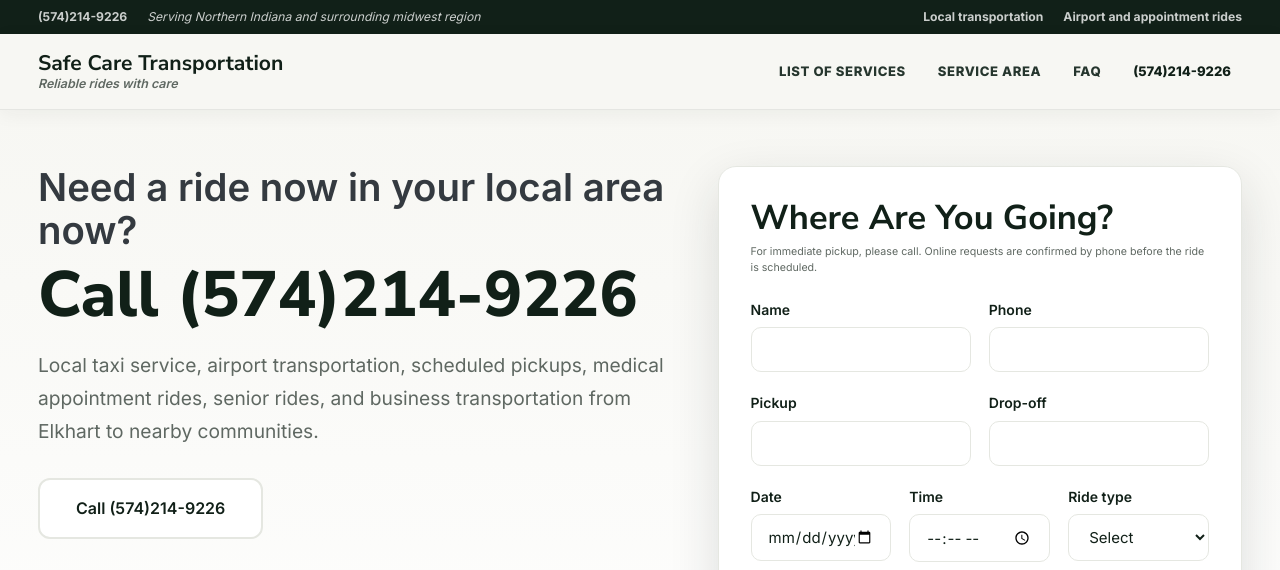
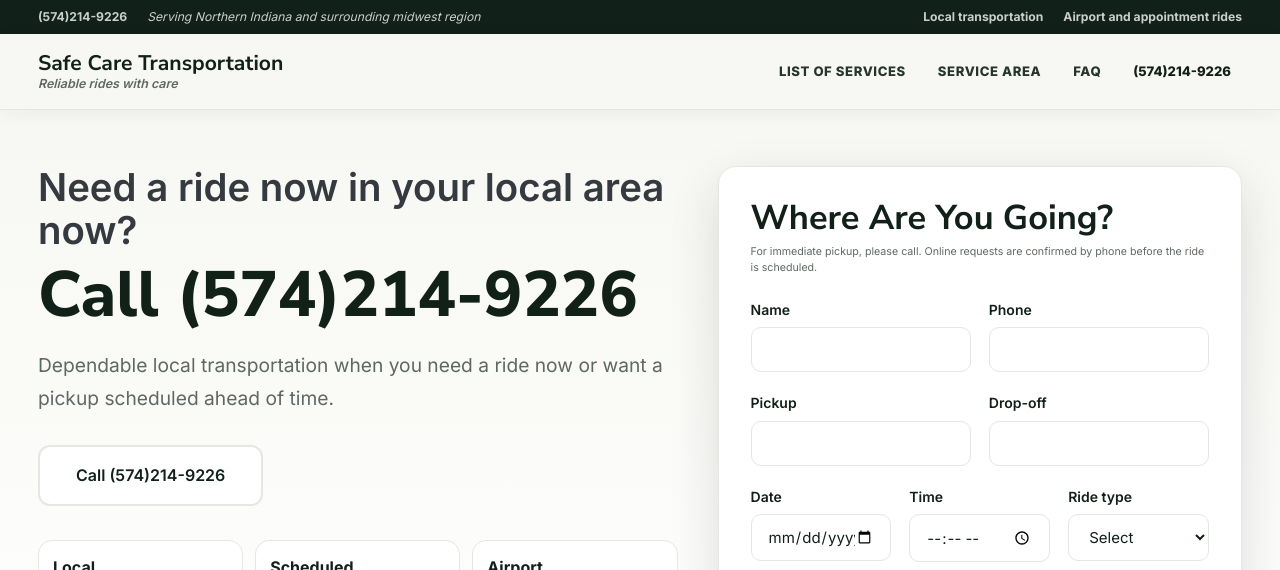
Before and after one commit to Calvero23/Elkhart-Transportation, a plain HTML site: page index.html in a window 1280 px wide. Shown: the top 570 px of the page. Drawn offline with Linux system fonts and the light colour scheme.

Commit message:
Tighten homepage hero copy

```diff
--- a/index.html
+++ b/index.html
@@ -125,7 +125,7 @@
             <span class="booking-hero__question">Need a ride now in your local area now?</span>
             <span class="booking-hero__call">Call (574)214-9226</span>
           </h1>
-          <p>Local taxi service, airport transportation, scheduled pickups, medical appointment rides, senior rides, and business transportation from Elkhart to nearby communities.</p>
+          <p>Dependable local transportation when you need a ride now or want a pickup scheduled ahead of time.</p>
           <div class="booking-hero__actions">
             <a href="tel:+15742149226" class="btn btn--outline-dark btn--lg">Call (574)214-9226</a>
           </div>
```
